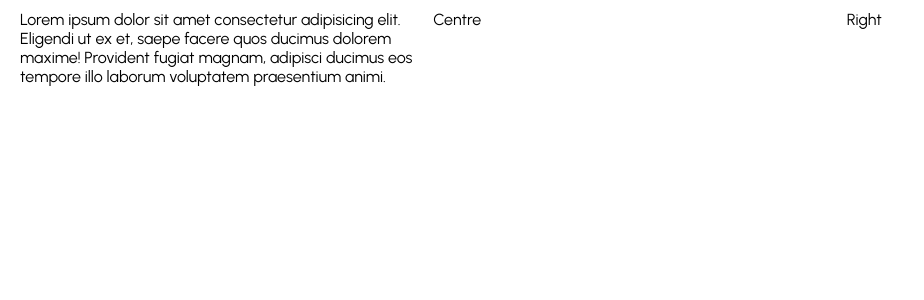
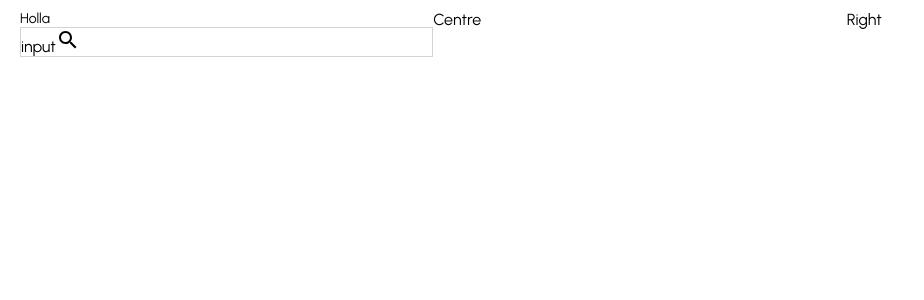
Before and after one commit to AmanKunda09/Ecommerce-Website, a React (Create React App) app: page / in a window 1280 px wide. Shown: the top 300 px of the page, without its empty margins (0-924 px from the left). Built offline with nearby package versions, Linux system fonts and the light colour scheme.

Commit message:
updating nav bar

```diff
--- a/package.json
+++ b/package.json
@@ -3,6 +3,8 @@
   "version": "0.1.0",
   "private": true,
   "dependencies": {
+    "@mui/material": "^5.9.1",
+    "@mui/styled-engine-sc": "^5.8.0",
     "@testing-library/jest-dom": "^5.11.4",
     "@testing-library/react": "^11.1.0",
     "@testing-library/user-event": "^12.1.10",
--- a/src/components/Navbar.jsx
+++ b/src/components/Navbar.jsx
@@ -1,5 +1,6 @@
 import React from 'react'
 import styled from 'styled-components'
+import SearchIcon from '@mui/icons-material/Search';
 
 const Container=styled.div`
 height: 60px;
@@ -11,6 +12,13 @@
 `;
 const Left=styled.div`
 flex: 1;`;
+const Language=styled.div`
+font-size: 14px;
+ cursor: pointer;
+`;
+const SearchContainer =styled.div`
+  border: 1px solid lightgray;
+`
 const Centre=styled.div`
 flex: 1;`;
 const Right=styled.div`
@@ -20,8 +28,14 @@
   return (
     <Container>
         <Wrapper>
-           <Left>Lorem ipsum dolor sit amet consectetur adipisicing elit. Eligendi ut ex et, saepe facere quos ducimus dolorem maxime! Provident fugiat magnam, adipisci ducimus eos tempore illo laborum voluptatem praesentium animi.</Left>
-           <Centre>Centre</Centre>
+           <Left><Language>Holla</Language>
+           <SearchContainer>
+            input
+            <SearchIcon/>
+           </SearchContainer>
+           </Left>
+           <Centre>Centre
+           </Centre>
            <Right>Right</Right>
         </Wrapper>
     </Container>
```
Also changed, not shown: 2 other files (tests, documents, lock files or other folders).
